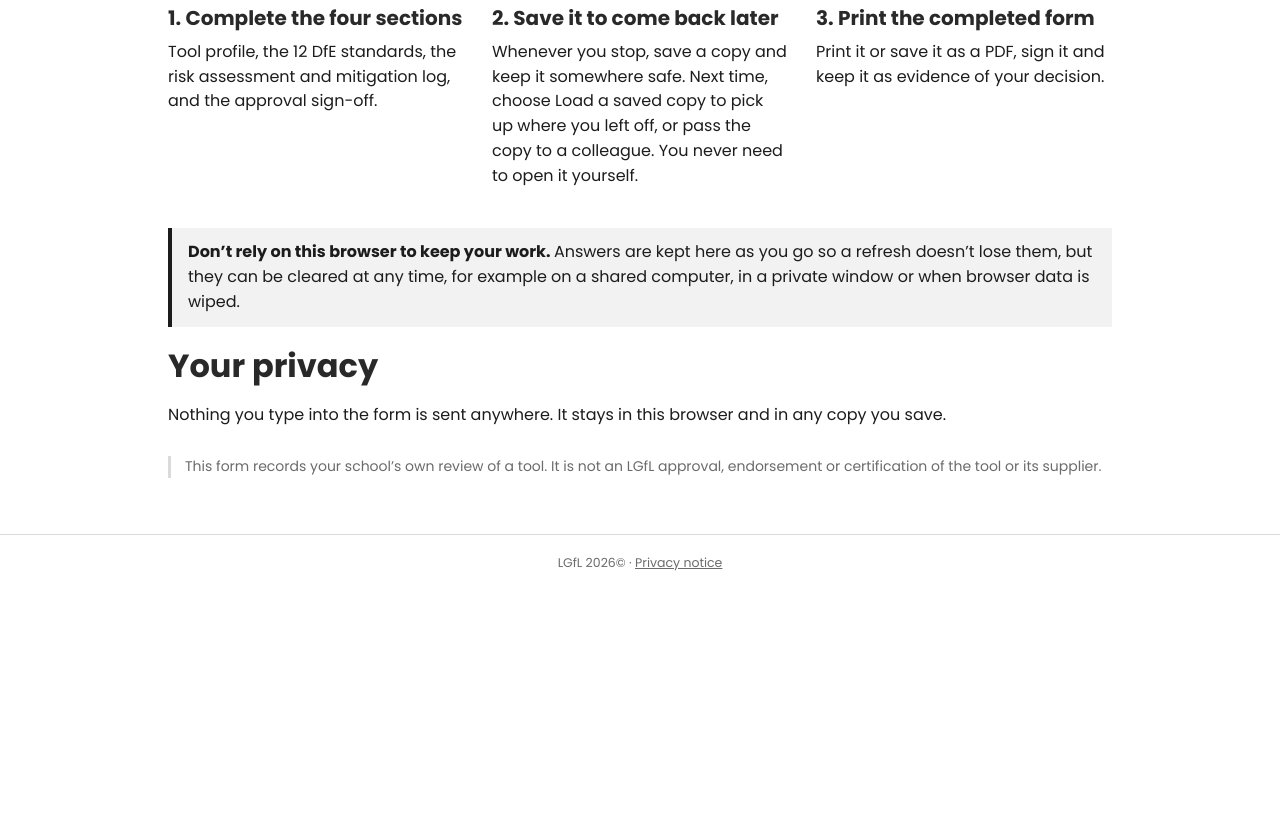
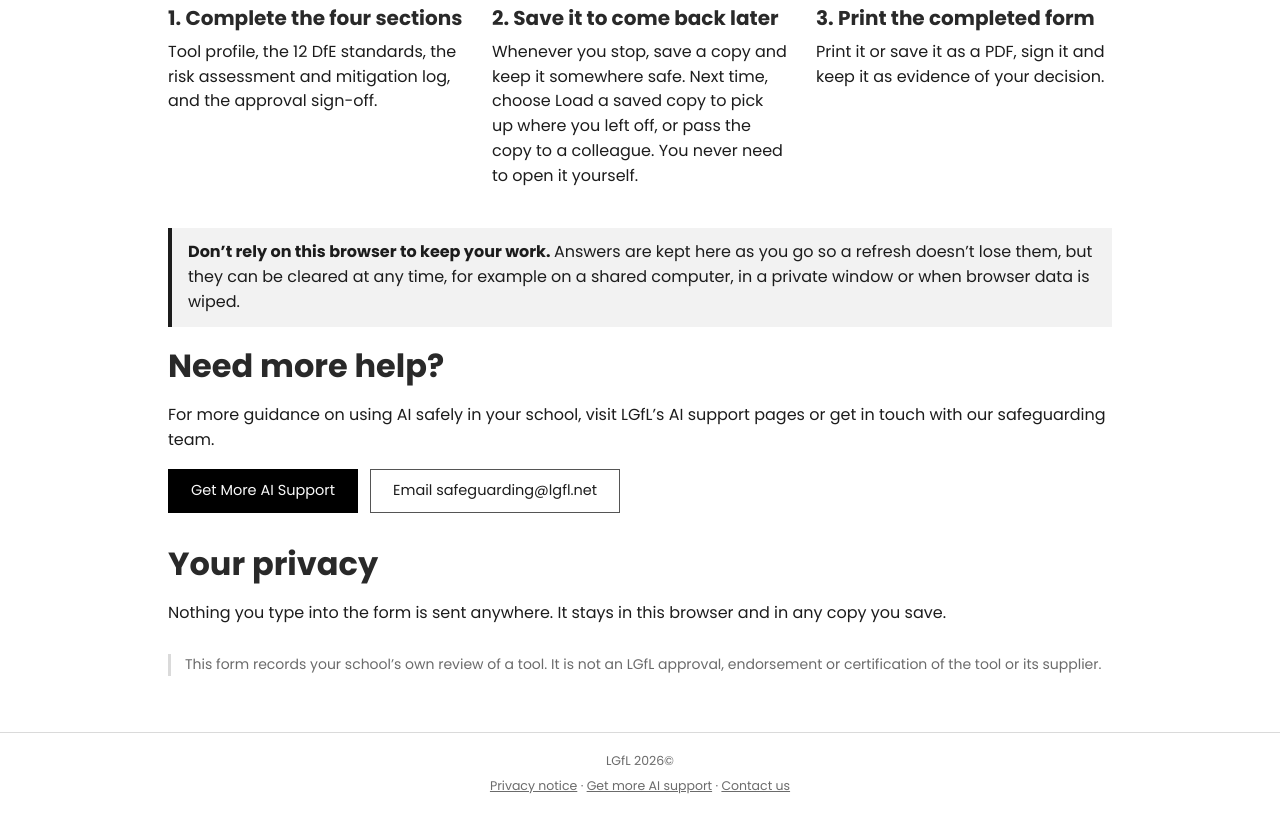
Before and after one commit to jinglgfl/genai, a plain HTML site: page index.html in a window 1280 px wide. Shown: the part 745-1566 px from the top of the page. Before the commit the page ends 1343 px from the top, so only its background shows below. Drawn offline with Linux system fonts and the light colour scheme.

Commit message:
Add files via upload

```diff
--- a/index.html
+++ b/index.html
@@ -19,6 +19,10 @@ window.CHECKER_SETTINGS = {
   pilotNotice: '',
   // Email shown after the notice. Leave empty to hide it.
   feedbackEmail: '',
+  // "Get More AI Support" button on the start page and link in the footer. Leave empty to hide it.
+  supportUrl: 'https://genai.lgfl.net',
+  // Contact email on the start page and in the footer. Leave empty to hide it.
+  supportEmail: 'safeguarding@lgfl.net',
 };
 
 /* =====================================================================
@@ -160,7 +164,11 @@ window.CHECKER_FORM = {
             'Explicit commitment: student/personal data is NOT used for commercial purposes or model training/fine-tuning.',
           ],
           supplier: 'Ensure privacy policy explicitly prohibits harvesting pupil data for developer model training. Ensure UK-GDPR compliance.',
-          school: "Complete and attach the school's Data Protection Impact Assessment (DPIA) prior to deployment.",
+          school: [
+            "Complete and attach the school's ",
+            { text: 'Data Protection Impact Assessment (DPIA)', url: 'https://ico.org.uk/for-organisations/uk-gdpr-guidance-and-resources/accountability-and-governance/guide-to-accountability-and-governance/data-protection-impact-assessments/' },
+            ' prior to deployment.',
+          ],
         },
         {
           id: 'ip', num: 7, title: 'Intellectual Property & Copyright', dfe: 'intellectual-property',
@@ -353,6 +361,7 @@ a { color: var(--ink); }
 .steps h3 { font-size: 20px; font-weight: 700; color: var(--head); margin: 0 0 6px; }
 .steps p { margin: 0; }
 .browser-note { background: var(--band); border-left: 4px solid var(--ink); padding: 12px 16px; margin: 0 0 20px; }
+.support-actions { display: flex; flex-wrap: wrap; gap: 12px; margin: 0 0 32px; }
 .disclaimer { font-size: 14px; color: var(--quiet); border-left: 3px solid var(--rule); padding-left: 14px; margin: 28px 0 0; }
 
 /* Form layout */
@@ -477,7 +486,8 @@ table.matrix tbody th { background: var(--band); text-align: left; font-weight:
 .site-footer { margin-top: 48px; border-top: 1px solid var(--rule); padding: 18px 28px 26px; }
 .pilot { max-width: 1240px; margin: 0 auto 12px; font-size: 14px; }
 .pilot mark { background: var(--yellow); color: var(--ink); font-weight: 700; padding: 0 3px; margin-right: 8px; }
-.foot-meta { text-align: center; font-size: 12.5px; color: var(--quiet); margin: 0; }
+.foot-copy, .foot-meta { text-align: center; font-size: 12.5px; color: var(--quiet); margin: 0; }
+.foot-copy { margin-bottom: 6px; }
 .foot-meta a, .foot-meta .btn-link { color: var(--quiet); font-size: 12.5px; }
 
 /* Cookie banner */
@@ -597,6 +607,7 @@ dialog p { margin: 0; white-space: pre-line; }
 <main id="main" tabindex="-1"></main>
 <footer class="site-footer">
   <p class="pilot" id="pilot"></p>
+  <p class="foot-copy" id="foot-copy"></p>
   <p class="foot-meta" id="foot-meta"></p>
 </footer>
 <section class="cookie" id="cookie-banner" aria-label="Cookies" hidden></section>
@@ -624,6 +635,9 @@ dialog p { margin: 0; white-space: pre-line; }
   const FORM_VERSION = String(FORM.version || '');
   const APP_NAME = String(FORM.title || 'Gen AI Tool Quality Assurance');
   const DFE_URL = (safeUrl(FORM.dfeUrl) || '').split('#')[0];
+  const SUPPORT_URL = safeUrl(SETTINGS.supportUrl);
+  const SUPPORT_EMAIL = String(SETTINGS.supportEmail || '').trim();
+  const SUPPORT_MAILTO = SUPPORT_EMAIL ? 'mailto:' + SUPPORT_EMAIL + '?subject=' + encodeURIComponent(APP_NAME + ': support') : null;
   const PAGE_NAME = 'Gen AI Tool Quality Assurance | LGfL';
 
   const STATUSES = [
@@ -698,8 +712,11 @@ dialog p { margin: 0; white-space: pre-line; }
     const seen = new Set();
     ALL_STANDARDS.forEach((s, i) => {
       const where = 'Standard ' + (s.id || i + 1);
-      ['id', 'title', 'supplier', 'school'].forEach(f => {
+      ['id', 'title'].forEach(f => {
         if (typeof s[f] !== 'string' || !s[f].trim()) problems.push(where + ' has no ' + f + '.');
+      });
+      ['supplier', 'school'].forEach(f => {
+        if (!plainText(s[f]).trim()) problems.push(where + ' has no ' + f + '.');
       });
       if (!Array.isArray(s.criteria)) problems.push(where + ' has no criteria list.');
       if (s.id) {
@@ -752,6 +769,7 @@ dialog p { margin: 0; white-space: pre-line; }
       return u ? extLink(u, s.text) : (s && s.text) || '';
     });
   }
+  const plainText = segs => (Array.isArray(segs) ? segs : [segs]).map(s => (typeof s === 'string' ? s : (s && s.text) || '')).join('');
   function dfeRef(anchor) {
     if (!DFE_URL || !anchor) return null;
     const name = anchor.charAt(0).toUpperCase() + anchor.slice(1).replace(/-/g, ' ');
@@ -1321,6 +1339,13 @@ dialog p { margin: 0; white-space: pre-line; }
           step('3. Print the completed form', 'Print it or save it as a PDF, sign it and keep it as evidence of your decision.')),
         h('p', { class: 'browser-note' }, h('strong', null, 'Don’t rely on this browser to keep your work. '),
           'Answers are kept here as you go so a refresh doesn’t lose them, but they can be cleared at any time, for example on a shared computer, in a private window or when browser data is wiped.'),
+        SUPPORT_URL || SUPPORT_MAILTO ? [
+          h('h2', null, 'Need more help?'),
+          h('p', null, 'For more guidance on using AI safely in your school, visit LGfL’s AI support pages or get in touch with our safeguarding team.'),
+          h('div', { class: 'support-actions' },
+            SUPPORT_URL ? h('a', { class: 'btn primary', href: SUPPORT_URL, target: '_blank', rel: 'noopener noreferrer' }, 'Get More AI Support') : null,
+            SUPPORT_MAILTO ? h('a', { class: 'btn', href: SUPPORT_MAILTO }, 'Email ' + SUPPORT_EMAIL) : null),
+        ] : null,
         h('h2', null, 'Your privacy'),
         h('p', null, 'Nothing you type into the form is sent anywhere. It stays in this browser and in any copy you save.',
           GA_ID ? ' With your permission, we use Google Analytics to count visits and finished assessments. It never receives your answers or notes.' : ''),
@@ -1452,8 +1477,8 @@ dialog p { margin: 0; white-space: pre-line; }
       h('ul', { class: 'criteria' }, s.criteria.map(c => h('li', null, c))),
       dfeRef(s.dfe),
       h('div', { class: 'qfields' },
-        textArea('sup-' + s.id, T.supplier, s.supplier, a.supplier, v => update({ supplier: v })),
-        textArea('sch-' + s.id, T.school, s.school, a.school, v => update({ school: v }))),
+        textArea('sup-' + s.id, T.supplier, richText(s.supplier), a.supplier, v => update({ supplier: v })),
+        textArea('sch-' + s.id, T.school, richText(s.school), a.school, v => update({ school: v }))),
       h('fieldset', null,
         h('legend', { class: 'field-label' }, T.status, h('span', { class: 'sr-only' }, ' for ' + s.num + '. ' + s.title)),
         h('div', { class: 'resp' }, options),
@@ -1649,8 +1674,8 @@ dialog p { margin: 0; white-space: pre-line; }
               s.pupilsOnly ? h('p', { class: 'r-pupil' }, FORM.pupilsOnlyLabel) : null,
               h('p', { class: 'r-qtext' }, s.num + '. ' + s.title),
               h('ul', null, s.criteria.map(c => h('li', null, c)))),
-            h('td', null, h('p', { class: 'r-prompt' }, s.supplier), ans.supplier ? h('p', { class: 'r-note' }, ans.supplier) : null),
-            h('td', null, h('p', { class: 'r-prompt' }, s.school), ans.school ? h('p', { class: 'r-note' }, ans.school) : null),
+            h('td', null, h('p', { class: 'r-prompt' }, richText(s.supplier)), ans.supplier ? h('p', { class: 'r-note' }, ans.supplier) : null),
+            h('td', null, h('p', { class: 'r-prompt' }, richText(s.school)), ans.school ? h('p', { class: 'r-note' }, ans.school) : null),
             h('td', { class: 'r-status' }, STATUSES.map(x => h('div', null, box(ans.status === x.value) + ' ' + x.label))));
         }))));
   }
@@ -1742,10 +1767,14 @@ dialog p { margin: 0; white-space: pre-line; }
       pilot.hidden = true;
     }
     const meta = $('#foot-meta');
-    meta.append('LGfL ' + new Date().getFullYear() + '©');
+    $('#foot-copy').append('LGfL ' + new Date().getFullYear() + '©');
     const privacy = safeUrl(SETTINGS.privacyNoticeUrl);
-    if (privacy) meta.append(' · ', h('a', { href: privacy, target: '_blank', rel: 'noopener noreferrer' }, 'Privacy notice'));
-    if (GA_ID) meta.append(' · ', h('button', { type: 'button', class: 'btn-link', onclick: showBanner }, 'Cookie settings'));
+    const links = [];
+    if (privacy) links.push(h('a', { href: privacy, target: '_blank', rel: 'noopener noreferrer' }, 'Privacy notice'));
+    if (SUPPORT_URL) links.push(h('a', { href: SUPPORT_URL, target: '_blank', rel: 'noopener noreferrer' }, 'Get more AI support'));
+    if (SUPPORT_MAILTO) links.push(h('a', { href: SUPPORT_MAILTO }, 'Contact us'));
+    if (GA_ID) links.push(h('button', { type: 'button', class: 'btn-link', onclick: showBanner }, 'Cookie settings'));
+    links.forEach((l, i) => meta.append(i ? ' · ' : '', l));
   }
 
   function renderProblems(list) {
```
